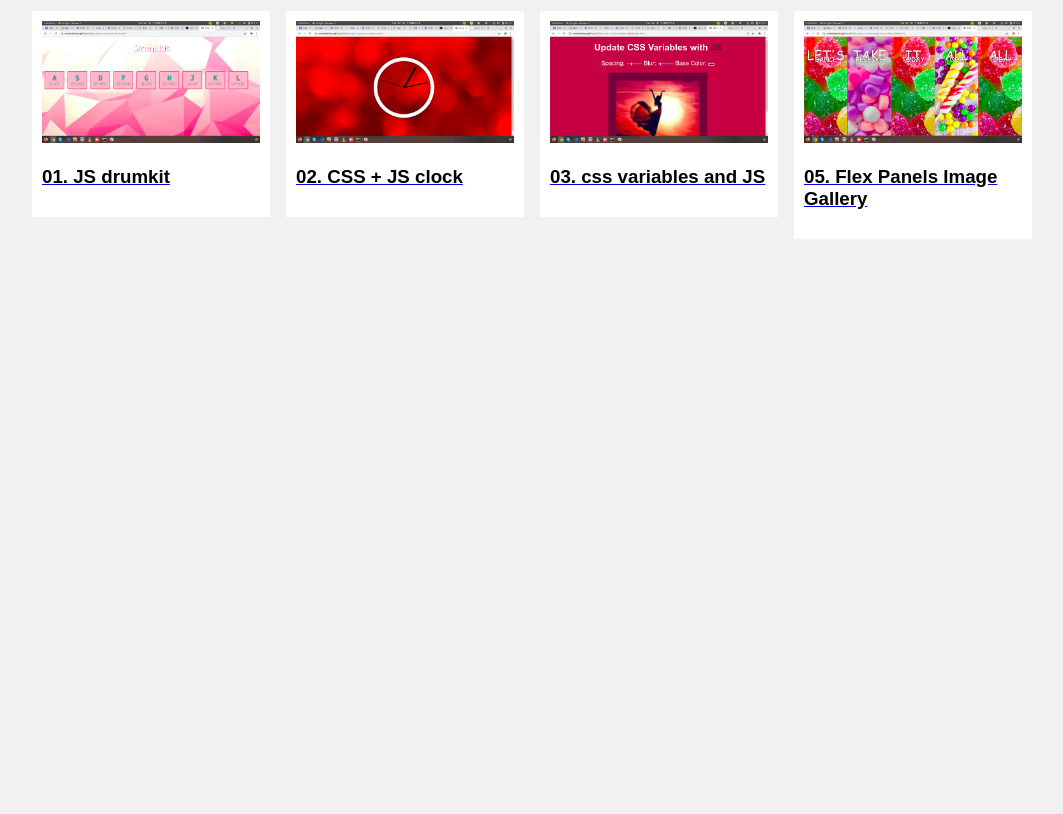
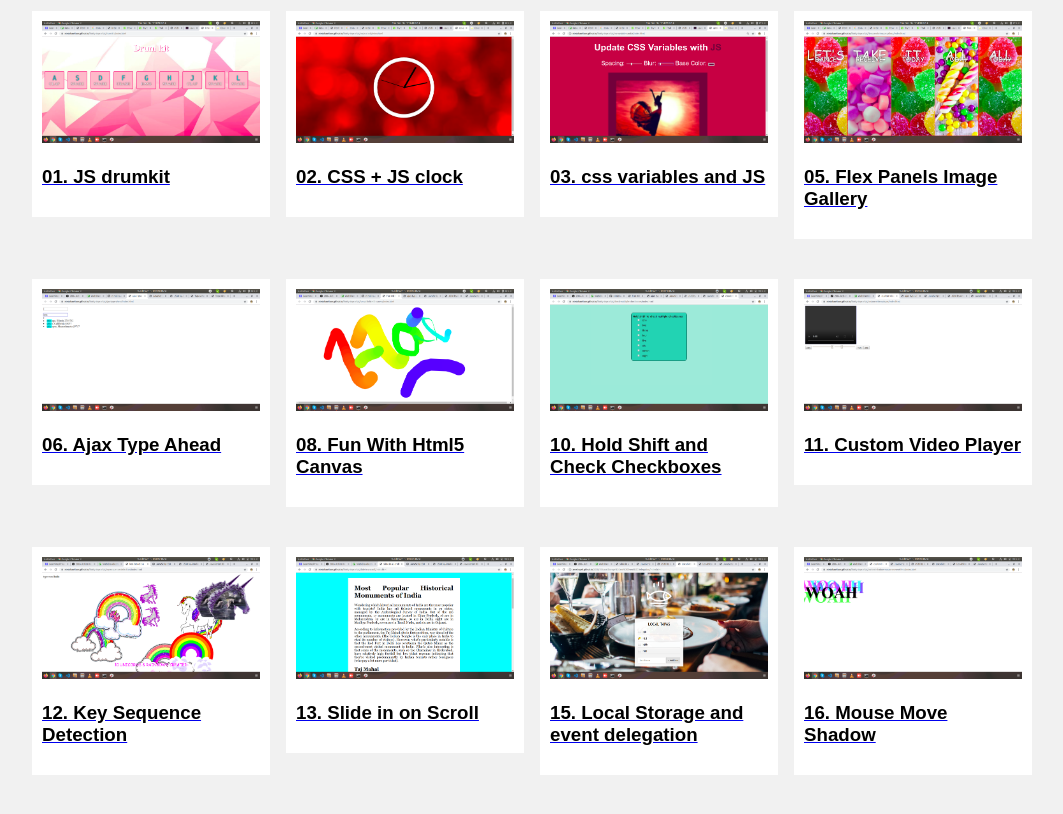
Before and after one commit to nimishawilson/thirty-days-of-js, a plain HTML site: page index.html in a window 1280 px wide. Shown: the part 290-1104 px from the top of the page, without its empty margins (108-1171 px from the left). Before the commit the page ends 800 px from the top, so only its background shows below. Drawn offline with Linux system fonts and the light colour scheme.

Commit message:
feat: add projects to index page

```diff
--- a/index.html
+++ b/index.html
@@ -109,7 +109,7 @@ h1 {
 <!-- Portfolio Gallery Grid -->
 <div class="row">
   <div class="column">
-      <a href="https://nimishawilson.github.io/thirty-days-of-js/drum-kit/index.html">
+      <a href="https://nimishawilson.github.io/thirty-days-of-js/drum-kit/index.html" target="_blank">
     <div class="content">
       <img src="images/1_drumkit.png" alt="drumkit" style="width:100%">
       <h3>01. JS drumkit </h3>
@@ -118,7 +118,7 @@ h1 {
   </div>
 
   <div class="column">
-      <a href="https://nimishawilson.github.io/thirty-days-of-js/css-js-clock/index.html">
+      <a href="https://nimishawilson.github.io/thirty-days-of-js/css-js-clock/index.html" target="_blank">
     <div class="content">
     <img src="images/2_clock.png" alt="js clock" style="width:100%">
       <h3>02. CSS + JS clock</h3>
@@ -127,7 +127,7 @@ h1 {
   </div>
 
   <div class="column">
-      <a href="https://nimishawilson.github.io/thirty-days-of-js/css-variables-and-js/index.html">
+      <a href="https://nimishawilson.github.io/thirty-days-of-js/css-variables-and-js/index.html" target="_blank">
     <div class="content">
     <img src="images/3_cssvariables.png" alt="css variables" style="width:100%">
       <h3> 03. css variables and JS </h3>
@@ -136,7 +136,7 @@ h1 {
   </div>
 
   <div class="column">
-      <a href="https://nimishawilson.github.io/thirty-days-of-js/flex-panels-image-gallery/index.html">
+      <a href="https://nimishawilson.github.io/thirty-days-of-js/flex-panels-image-gallery/index.html"  target="_blank">
     <div class="content">
     <img src="images/5_flexpanels.png" alt="flex panels" style="width:100%">
       <h3>05. Flex Panels Image Gallery</h3>
@@ -144,8 +144,92 @@ h1 {
   </a>
   </div>
 
-<!-- END GRID -->
+
+  </div>
+  <div class="row">
+
+  <div class="column">
+    <a href="https://nimishawilson.github.io/thirty-days-of-js/ajax-type-ahead/index.html" target="_blank">
+  <div class="content">
+  <img src="images/6_ajaxtype_ahead.png" alt="flex panels" style="width:100%">
+    <h3>06. Ajax Type Ahead </h3>
+  </div>
+</a>
 </div>
+
+ <div class="column">
+    <a href="https://nimishawilson.github.io/thirty-days-of-js/fun-with-html5-canvas/index.html" target="_blank">
+  <div class="content">
+  <img src="images/8_funwithhtml5.png" alt="flex panels" style="width:100%">
+    <h3>08. Fun With Html5 Canvas </h3>
+  </div>
+</a>
+</div>
+
+ <div class="column">
+    <a href="https://nimishawilson.github.io/thirty-days-of-js/check-multiple-checkboxes/index.html" target="_blank">
+  <div class="content">
+  <img src="images/10_check_multiple_checkboxes.png" alt="flex panels" style="width:100%">
+    <h3>10. Hold Shift and Check Checkboxes </h3>
+  </div>
+</a>
+</div>
+
+ <div class="column">
+    <a href="https://nimishawilson.github.io/thirty-days-of-js/custom-video-player/index.html" target="_blank">
+  <div class="content">
+  <img src="images/11_custom_video_player.png" alt="flex panels" style="width:100%">
+    <h3>11. Custom Video Player </h3>
+  </div>
+</a>
+</div>
+
+</div>
+
+<div class="row">
+
+ <div class="column">
+    <a href="https://nimishawilson.github.io/thirty-days-of-js/key-sequence-detection/index.html" target="_blank">
+  <div class="content">
+  <img src="images/12_key_sequence_detection.png" alt="flex panels" style="width:100%">
+    <h3>12. Key Sequence Detection </h3>
+  </div>
+</a>
+</div>
+
+<div class="column">
+    <a href="https://nimishawilson.github.io/thirty-days-of-js/slide-in-a-scroll/index.html" target="_blank">
+  <div class="content">
+  <img src="images/13_slide_in_on_scroll.png" alt="flex panels" style="width:100%">
+    <h3>13. Slide in on Scroll </h3>
+  </div>
+</a>
+</div>
+
+<div class="column">
+    <a href="https://nimishawilson.github.io/thirty-days-of-js/local-storage-event-delegation/index.html" target="_blank">
+  <div class="content">
+  <img src="images/15_local_storage.png" alt="flex panels" style="width:100%">
+    <h3>15. Local Storage and event delegation </h3>
+  </div>
+</a>
+</div>
+
+<div class="column">
+    <a href="https://nimishawilson.github.io/thirty-days-of-js/css-text-shadow-mouse-move-effect/index.html" target="_blank">
+  <div class="content">
+  <img src="images/16_mouse_move_shadow.png" alt="flex panels" style="width:100%">
+    <h3>16. Mouse Move Shadow </h3>
+  </div>
+</a>
+</div>
+
+
+</div>
+
+
+
+
 
 <!-- <div class="content">
   <img src="https://www.w3schools.com/w3images/p3.jpg" alt="Bear" style="width:100%">
```
Also changed, not shown: images/10_check_multiple_checkboxes.png (added), images/11_custom_video_player.png (added), images/12_key_sequence_detection.png (added), images/13_slide_in_on_scroll.png (added), images/15_local_storage.png (added), images/16_mouse_move_shadow.png (added), images/6_ajaxtype_ahead.png (added), images/8_funwithhtml5.png (added).
